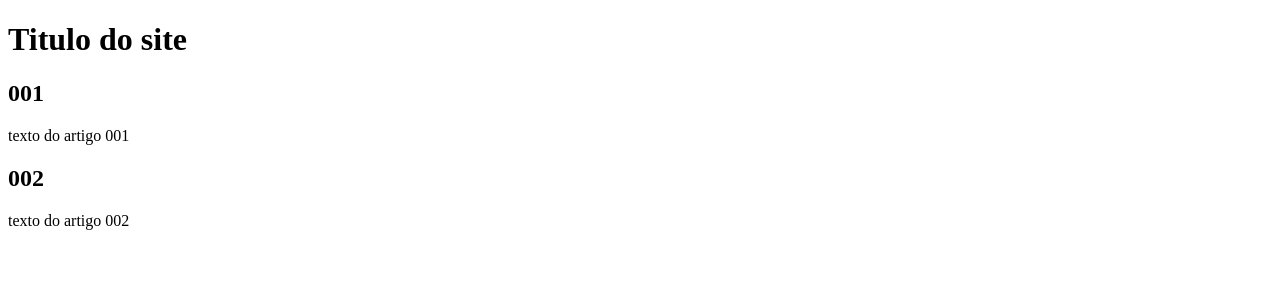
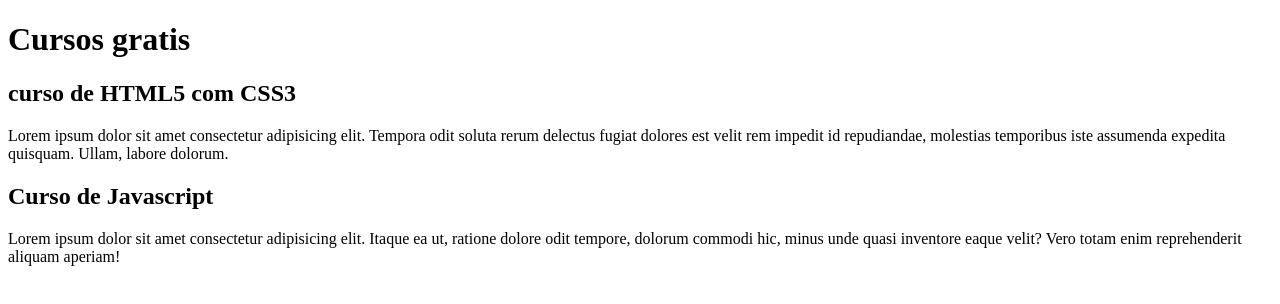
Before and after one commit to PedroZabam/Projeto-site, a plain HTML site: page index.html in a window 1280 px wide. Drawn offline with Linux system fonts and the light colour scheme.

Commit message:
comecei a escrever o conteúdo

```diff
--- a/index.html
+++ b/index.html
@@ -3,20 +3,20 @@
 <head>
     <meta charset="UTF-8">
     <meta name="viewport" content="width=device-width, initial-scale=1.0">
-    <title>Titulo do site</title>
+    <title></title>
 </head>
 <body>
     <main>
         <header>
-            <h1>Titulo do site</h1>
+            <h1>Cursos gratis</h1>
         </header>
         <article>
-            <h2>001</h2>
-            <p>texto do artigo 001</p>
+            <h2>curso de HTML5 com CSS3</h2>
+            <p>Lorem ipsum dolor sit amet consectetur adipisicing elit. Tempora odit soluta rerum delectus fugiat dolores est velit rem impedit id repudiandae, molestias temporibus iste assumenda expedita quisquam. Ullam, labore dolorum.</p>
         </article>
         <article>
-            <h2>002</h2>
-            <p>texto do artigo 002</p>
+            <h2>Curso de Javascript</h2>
+            <p>Lorem ipsum dolor sit amet consectetur adipisicing elit. Itaque ea ut, ratione dolore odit tempore, dolorum commodi hic, minus unde quasi inventore eaque velit? Vero totam enim reprehenderit aliquam aperiam!</p>
         </article>
     </main>
 </body>
```
